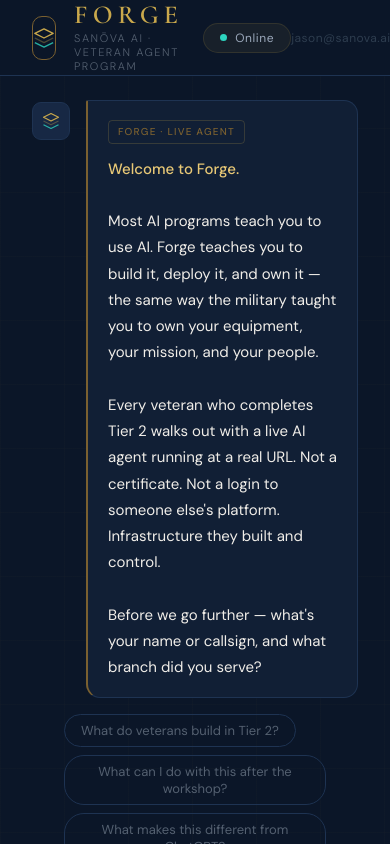
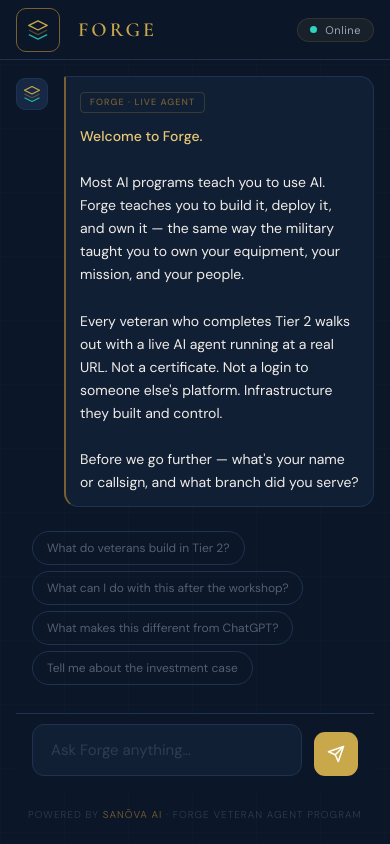
Before and after one commit to sanderslloyd-stack/veteran-agent-starter, a website: page public/index.html in a window 390 px wide. Drawn offline with nearby package versions, Linux system fonts and the light colour scheme.

Commit message:
Update index.html

```diff
--- a/public/index.html
+++ b/public/index.html
@@ -62,6 +62,24 @@
     .send-btn svg{width:18px;height:18px;}
     footer{position:relative;z-index:1;text-align:center;padding:0 0 14px;font-size:11px;font-weight:300;color:var(--t4);letter-spacing:0.1em;text-transform:uppercase;flex-shrink:0;}
     footer span{color:var(--gold-dim);}
+    @media (max-width: 768px) {
+  header{padding:0 16px;height:60px;}
+  .brand-name{font-size:20px;letter-spacing:0.15em;}
+  .brand-sub{display:none;}
+  .h-right{display:none;}
+  .status-pill{padding:4px 12px;}
+  .status-txt{font-size:11px;}
+  #messages{padding:16px;}
+  .bubble{font-size:14px;line-height:1.65;padding:12px 14px;}
+  .wtag{font-size:9px;}
+  #chips{padding:8px 16px 12px;gap:6px;}
+  .chip{font-size:12px;padding:8px 14px;}
+  .input-area{padding:10px 16px 16px;}
+  textarea{font-size:15px;}
+  .send-btn{width:44px;height:44px;}
+  .av{width:32px;height:32px;}
+  footer{font-size:10px;padding-bottom:10px;}
+}
   </style>
 </head>
 <body>
```
